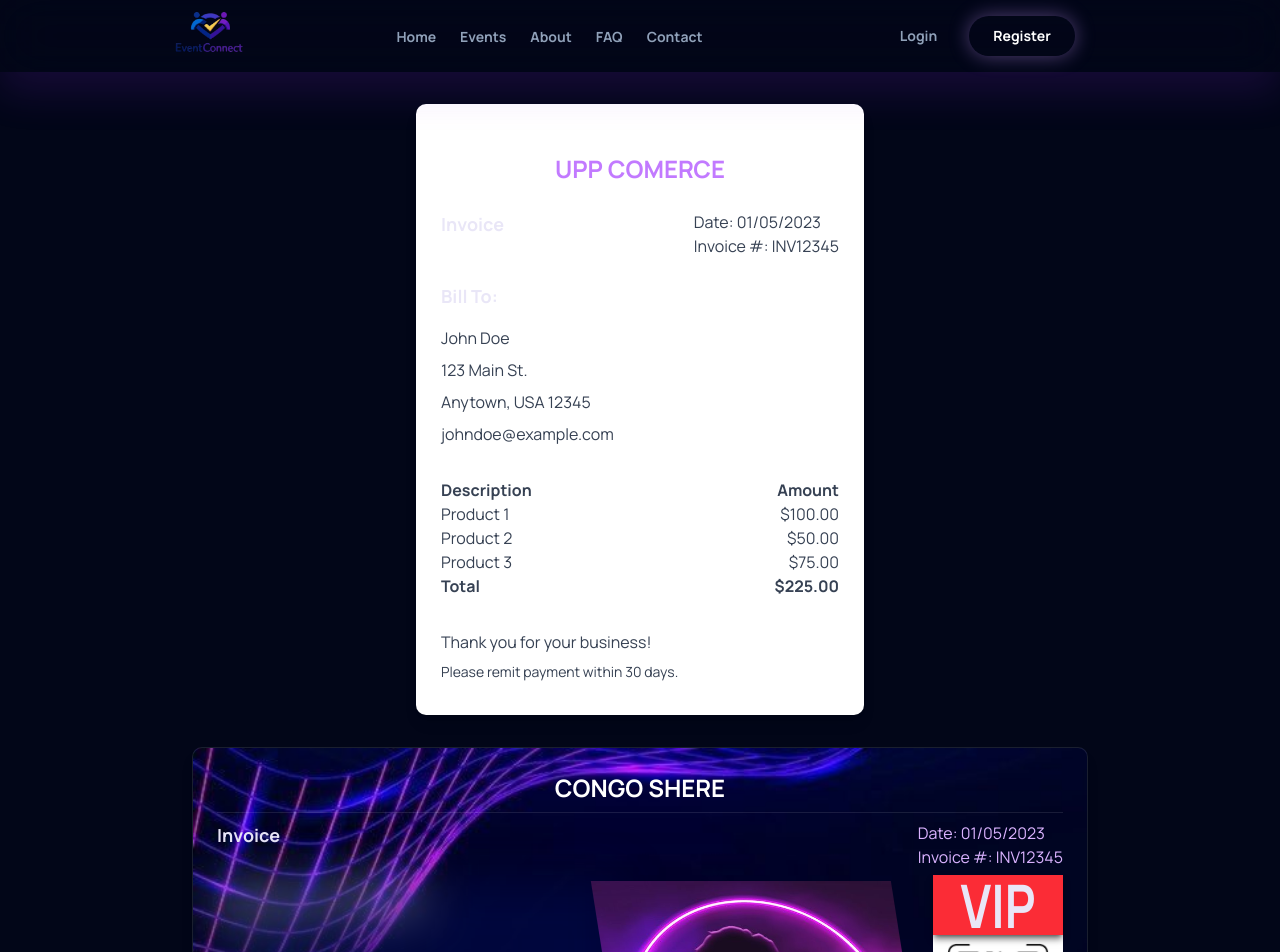
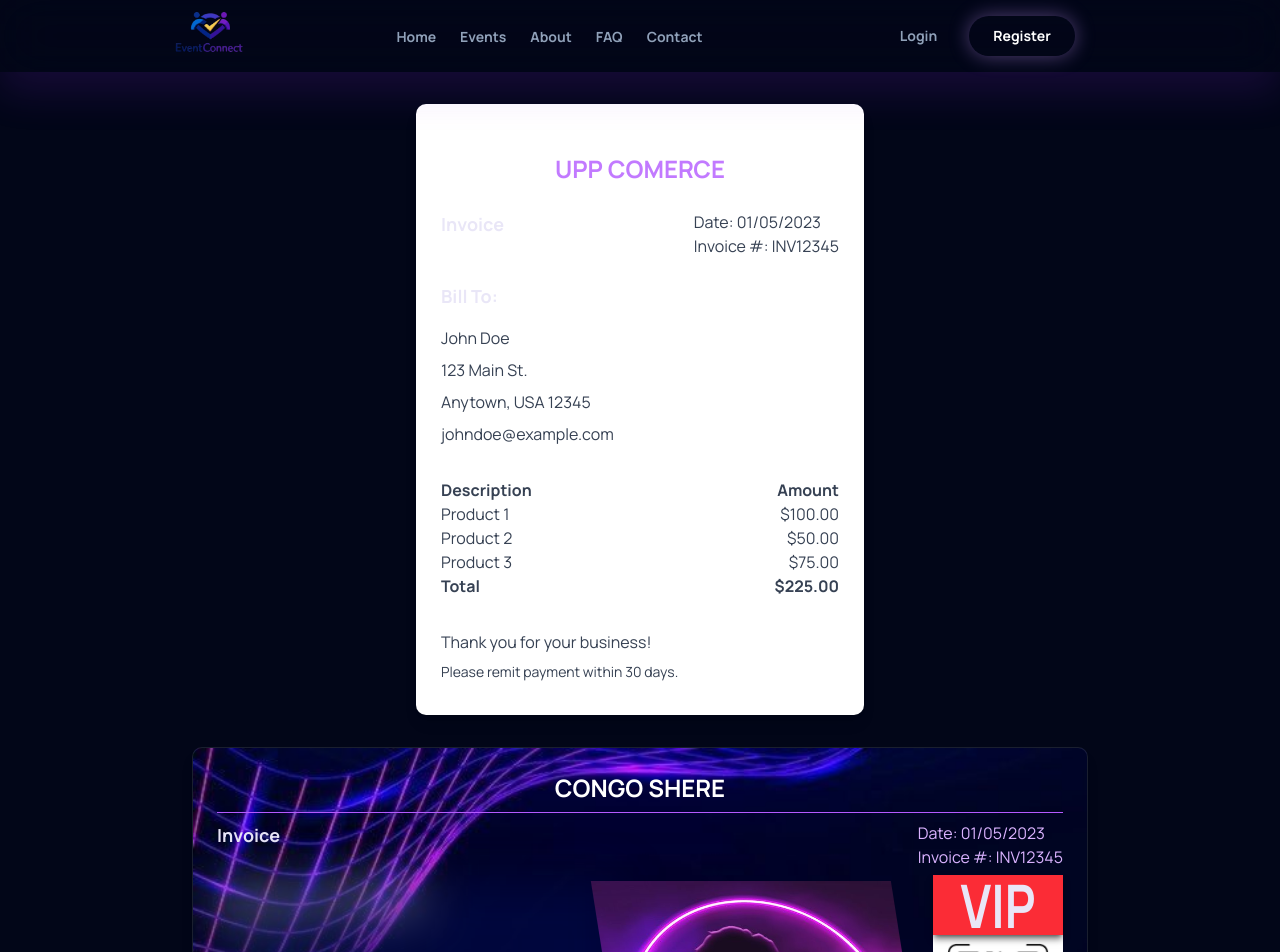
Before and after one commit to Zeno-Solutions/congo-sphere, a Next.js app: page /tickes in a window 1280 px wide. Shown: the top 952 px of the page. Built offline with nearby package versions, Linux system fonts and the light colour scheme.

Commit message:
ticket state tree

```diff
--- a/components/ui/ticket.tsx
+++ b/components/ui/ticket.tsx
@@ -60,7 +60,7 @@ export default function ticket() {
         <h1 className="font-bold text-2xl my-2 text-center text-white">
           CONGO SHERE
         </h1>
-        <hr className="mb-2" />
+        <hr className="mb-2 bg-purple-500" />
         <div className="flex justify-between mb-1">
           <h1 className="text-lg font-bold">Invoice</h1>
           <div className="text-purple-300 pb-2">
```
